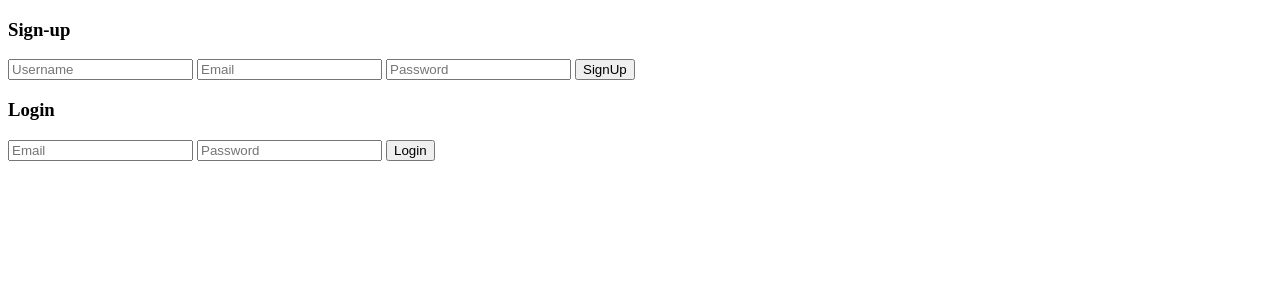
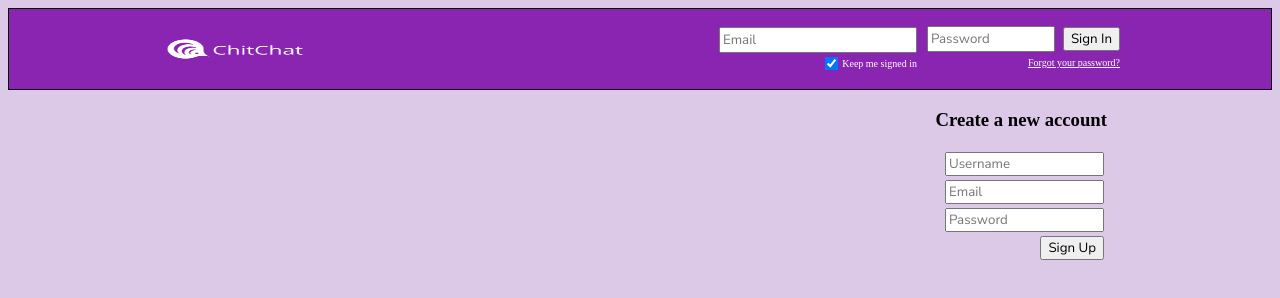
Before and after one commit to cosminmemetea/ChitChat, a plain HTML site: page ChitChat/src/web/home.html in a window 1280 px wide. Drawn offline with Linux system fonts and the light colour scheme; no server answers.

```diff
--- a/ChitChat/src/css/style.css
+++ b/ChitChat/src/css/style.css
@@ -1,9 +1,6 @@
 @charset "UTF-8";
 body{
-    background: #fff;
-    padding: 0px;
-    margin: 0px;
-    font-family: 'Nunito Sans', sans-serif;
+   background: #DCC9E7;
 }
 input,button{
     font-family: 'Nunito Sans', sans-serif;
@@ -24,3 +21,127 @@
     width: 100%;
     margin-bottom: 20px;
 }
+
+.header {
+    background: #8A25B1;
+}
+
+.header {
+    border: 1px solid #000;
+    border-radius: 0;
+        border-top-left-radius: 0px;
+        border-top-right-radius: 0px;
+        border-bottom-right-radius: 0px;
+        border-bottom-left-radius: 0px;
+    height: 80px;
+
+}
+.header-content {
+
+    width: 960px;
+    margin: 0 auto;
+        margin-top: 0px;
+        margin-right: auto;
+        margin-bottom: 0px;
+        margin-left: auto;
+    text-align: right;
+
+}
+
+div.login_form_container {
+    float: right;
+    margin-top: 15px;
+}
+.login_form {
+signup_div
+    height: 10px;
+    margin: 2px 10px 0 0;
+    float: left;
+    display: inline-block;
+
+}
+.login_form div {
+    position: relative;
+}
+#username {
+    width: 190px;
+    margin: 1px 0 0 0;
+    padding: 2px;
+
+}
+.login_form input {
+    vertical-align: middle;
+    margin: 0;
+
+}
+
+.login_form #signedin {
+
+    clear: both;
+
+}
+.login_form div {
+    position: relative;
+}
+.header #logo_container {
+
+}
+
+div#logo_container {
+    margin-left:0;
+    float: left;
+}
+
+.login_small_txt {
+
+    font-size: 10px;
+    color: #fff;
+
+}
+#password_form.login_form {
+
+    margin: 2px 0 0 0;
+
+}
+
+input.login_password {
+    margin: 0 4px 0 0;
+    width: 120px;
+    padding: 2px;
+
+}
+
+.login_form input.greyBtn {
+    margin: 0;
+    text-align: center;
+
+}
+
+.login_form div {
+    position: relative;
+
+}
+div.login_small_txt {
+    height: 100%;
+    vertical-align: middle;
+
+}
+
+#forgot_password {
+
+    vertical-align: middle;
+    text-decoration: underline;
+    color: #FFF;
+    white-space: nowrap;
+    line-height: 22px;
+    margin-left: 2px;
+
+}
+.login_small_txt {
+    font-size: 10px;
+    color: #fff;
+
+}
+.registration{
+    margin-right:165px;
+}
--- /dev/null
+++ b/ChitChat/src/css/user-style.css
@@ -0,0 +1,9 @@
+.body{
+    background: #DCC9E7;
+    padding: 0px;
+    margin: 0px;
+    font-family: 'Nunito Sans', sans-serif;
+}
+.logged-in{
+    background: #DCC9E7;
+}
--- a/ChitChat/src/scripts/ChitChat.js
+++ b/ChitChat/src/scripts/ChitChat.js
@@ -108,6 +108,11 @@
         });
     }
 
+    function showFriends(userID){
+
+    }
+
+
     function getFriends(){
         var currentUser = firebase.auth().currentUser;
                 var ref = firebase.database().ref('users/'+currentUser.uid+'/friends');
@@ -122,3 +127,7 @@
     function openUserPage(){
        window.open ('user.html','_self',false);
     }
+
+    function getUserByPattern(pattern){
+        var ref = firebase.database().ref('users')
+    }
--- a/ChitChat/src/web/home.html
+++ b/ChitChat/src/web/home.html
@@ -22,26 +22,67 @@
 <html>
 <head>
     <script type="text/javascript" src = "../scripts/ChitChat.js" ></script>
-<link href="https://fonts.googleapis.com/css?family=Nunito+Sans" rel="stylesheet">
-<title>ChitChat</title>
-
-
+    <link rel="stylesheet" href="../css/style.css">
+    <link href="https://fonts.googleapis.com/css?family=Nunito+Sans" rel="stylesheet">
+    <title>ChitChat</title>
+    <link rel="shortcut icon" href="../img/minil.png" />
 </head>
 <body>
-    <div id = "signup_div" class="signup-div">
-        <h3>Sign-up</h3>
-        <input type="text" placeholder="Username" id="sign_up_username_field">
-        <input type="text" placeholder="Email" id="sign_up_email_field">
-        <input type="text" placeholder="Password" id="sign_up_password_field">
-        <button onclick="signUp('sign_up_username_field','sign_up_email_field','sign_up_password_field')">
-        SignUp</button>
+    <div class="header">
+        <div class="header-content">
+            <div id="logo_container" >
+                <a href="home.html" id="tagged_logo" class="header_content">
+                    <img class="png_logo" src="../img/logo.png" width="150" height="80">
+                </a>
+            </div>
+            <div>
+                <div class="login_form_container">
+                    <div class="login_form">
+                        <div>
+                            <input tabindex="1" id="username" name="username" type="email" class="login_textbox man" placeholder="Email">
+                        </div>
+                        <div id="signedin" class="">
+                            <input id="remember_me" tabindex="4" class="checkbox" checked="checked" name="perslogin" type="checkbox" value="Y">
+                            <label class="login_small_txt dib" for="remember_me">Keep me signed in</label>
+                        </div>
+                    </div>
+                    <div id="password_form" class="login_form">
+                            <input tabindex="2" id="password" name="password" type="password" class="login_password mbn" placeholder="Password">
+                            <input id="signInBtn" class="greyBtn btn mtn" tabindex="3"  value="Sign In" type="submit" formaction="user.html">
+                        <div class="login_small_txt dib">
+                            <a id="forgot_password" href="forgot_password.html">Forgot your password?</a>
+                        </div>
+                    </div>
+                </div>
+            </div>
+
+            <div class="clear_both"></div>
+        </div>
+        <!-- headercontent -->
     </div>
-<div id = "login_div" class="main-div">
-    <h3>Login</h3>
-    <input type="email" placeholder="Email" id="email_field"/>
-    <input type="password" placeholder="Password" id="password_field"/>
-    <button onclick="login('email_field','password_field')">Login</button>
-</div>
+    <div class="body" align="right">
+        <div id = "registration" class="registration">
+            <h3 align="right">Create a new account</h3>
+            <table  >
+                <tbody align="right">
+                <tr>
+                    <td><input type="text" placeholder="Username" id="sign_up_username_field"></td>
+                </tr>
+                <tr>
+                    <td> <input type="text" placeholder="Email" id="sign_up_email_field"></td>
+                </tr>
+                <tr>
+                    <td> <input type="text" placeholder="Password" id="sign_up_password_field"></td>
+                </tr>
+                <tr>
+                    <td><button onclick="signUp('sign_up_username_field','sign_up_email_field','sign_up_password_field')">
+                        Sign Up</button></td>
+                </tr>
+                </tbody>
+            </table>
+        </div>
+    </div>
+
 
     <div id = "user_div" class="loggedin-div">
         <h3 id="greet_user"></h3>
```
Also changed, not shown: ChitChat/src/web/user.html (+8 -7 lines), ChitChat/src/img/logo.png (added), ChitChat/src/img/minil.png (added), 1 other file.
